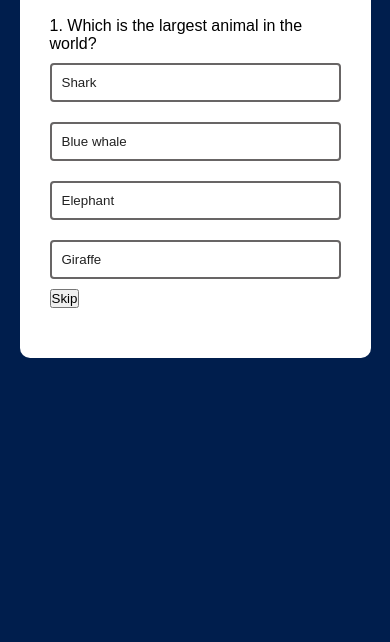
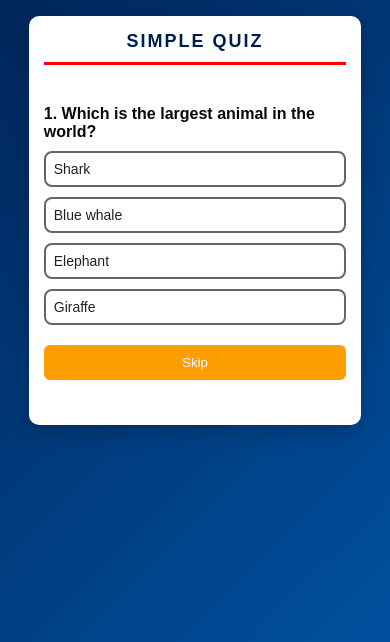
Before and after one commit to starsatish07/quiz, a plain HTML site: page index.html in a window 390 px wide. Shown: the part 202-844 px from the top of the page. Drawn offline with Linux system fonts and the light colour scheme.

Commit message:
Update style.css
update css

```diff
--- a/style.css
+++ b/style.css
@@ -1,71 +1,219 @@
-*{
-    margin:0;
+
+* {
+    margin: 0;
     padding: 0;
-    font-family: 'Poppins',sans-serif;
-    box-sizing:border-box;
+    font-family: 'Poppins', sans-serif;
+    box-sizing: border-box;
 }
-body{
-    background: #001e4d;
+
+body {
+    background: linear-gradient(135deg, #001e4d, #00509e);
+    color: #fff;
+    min-height: 100vh;
+    display: flex;
+    justify-content: center;
+    align-items: center;
+    padding: 20px;
 }
-.app{
-    background:#fff;
+
+.app {
+    background: #fff;
     width: 90%;
     max-width: 600px;
-    margin: 100px auto 10px;
+    margin: auto;
     border-radius: 10px;
-    padding:30px;
+    padding: 30px;
+    box-shadow: 0 8px 20px rgba(0, 0, 0, 0.2);
+    transition: transform 0.3s ease, box-shadow 0.3s ease;
 }
-.app h1{
-    font-weight: 25px;
-    color:#001e4d;
-    font-weight: 600;
-    border-bottom:2px solid red;
-    padding-bottom:30px;
+
+
+.app:hover {
+    transform: scale(1.02);
+    box-shadow: 0 12px 25px rgba(0, 0, 0, 0.3);
 }
-.quiz{
+
+
+.app h1 {
+    font-size: 24px;
+    color: #001e4d;
+    font-weight: 700;
+    border-bottom: 3px solid red;
+    padding-bottom: 10px;
+    text-align: center;
+    margin-bottom: 20px;
+    text-transform: uppercase;
+    letter-spacing: 2px;
+}
+
+
+.quiz {
     padding: 20px 0;
+    color: #0a0909;
+    font-weight: bold;
 }
-.quiz h2{
-    font-size:19px;
+
+.quiz h2 {
+    font-size: 20px;
+    margin-bottom: 20px;
+    text-align: center;
+    color: #0a0909;
+    font-weight: bold;
 }
-.btn{
+
+
+.btn {
     background: #fff;
-    color:#222;
+    color: #222;
     font-weight: 500;
     width: 100%;
     border: 2px solid #686565;
-    padding: 10px;
+    padding: 12px;
     margin: 10px 0;
     text-align: left;
-    border-radius: 4px;
+    border-radius: 8px;
     cursor: pointer;
-    transition:all 0.3s;
-}
-.btn:hover:not([disabled]){
-    background: #222;
-    color:#fff;
-
-}
-.btn:disabled{
-    cursor:no-drop;
+    transition: all 0.3s ease-in-out;
+    display: block;
 }
 
-#next-btn{
+.btn:hover:not([disabled]) {
+    background: #222;
+    color: #fff;
+    transform: scale(1.05);
+}
+
+.btn:disabled {
+    cursor: not-allowed;
+    opacity: 0.6;
+}
+
+
+#next-btn {
     background: #001e4d;
-    color:#fff;
+    color: #fff;
     font-weight: 500;
     width: 150px;
-    border:0;
+    border: none;
     padding: 10px;
     margin: 20px auto 0;
-    border-radius:4px;
+    border-radius: 6px;
     cursor: pointer;
-    display: block;
-  display:none;
+    display: none;
+    transition: background-color 0.3s ease-in-out, transform 0.2s;
+    text-align: center;
 }
-.correct{
+
+#next-btn:hover {
+    background-color: #004080;
+    transform: scale(1.1);
+}
+
+.correct {
     background: #9aeabc;
+    color: #155724;
+    font-weight: 600;
+    border: 2px solid #155724;
 }
-.incorrect{
+
+.incorrect {
     background: #ff9393;
+    color: #721c24;
+    font-weight: 600;
+    border: 2px solid #721c24;
 }
+
+
+footer {
+    margin-top: 20px;
+    text-align: center;
+    color: #ccc;
+    font-size: 14px;
+}
+
+footer a {
+    color: #004080;
+    text-decoration: none;
+    font-weight: bold;
+}
+
+footer a:hover {
+    text-decoration: underline;
+}
+
+
+#skip-btn, #prev-btn {
+    background: #ff9e00;
+    color: #fff;
+    font-weight: 500;
+    width: 150px;
+    border: none;
+    padding: 10px;
+    margin: 10px 20px;
+    border-radius: 6px;
+    cursor: pointer;
+    display: inline-block;
+    transition: background-color 0.3s ease-in-out, transform 0.2s;
+    text-align: center;
+}
+
+#skip-btn:hover, #prev-btn:hover {
+    background-color: #ff7f00;
+    transform: scale(1.1);
+}
+
+#skip-btn:disabled, #prev-btn:disabled {
+    background-color: #ccc;
+    cursor: not-allowed;
+    opacity: 0.6;
+}
+
+
+@media (max-width: 768px) {
+    .app {
+        padding: 20px;
+        width: 95%;
+    }
+
+    .app h1 {
+        font-size: 20px;
+    }
+
+    .quiz h2 {
+        font-size: 18px;
+    }
+
+    .btn {
+        font-size: 16px;
+        padding: 10px;
+    }
+
+    #skip-btn, #prev-btn, #next-btn {
+        width: 100%;
+        margin: 10px 0;
+    }
+}
+
+@media (max-width: 480px) {
+    .app {
+        padding: 15px;
+    }
+
+    .app h1 {
+        font-size: 18px;
+    }
+
+    .quiz h2 {
+        font-size: 16px;
+    }
+
+    .btn {
+        font-size: 14px;
+        padding: 8px;
+    }
+
+    #skip-btn, #prev-btn, #next-btn {
+        width: 100%;
+        margin: 10px 0;
+    }
+}
```
